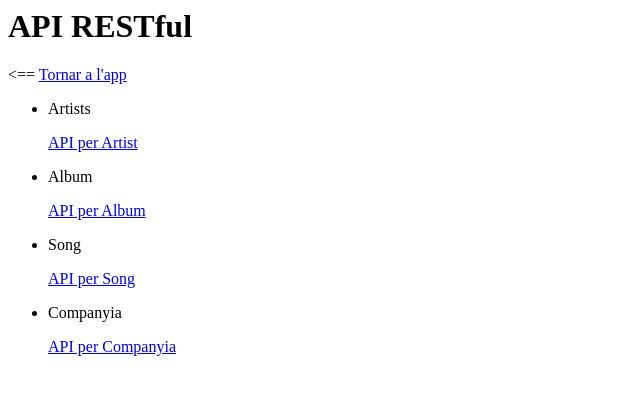
After one commit to xavimoya/musica, a Django app: template musica/imusica/templates/index2.html in a window 1280 px wide. The commit adds this page. Shown: the top 395 px of the page, without its empty margins (0-640 px from the left). Run offline with Django 3.2, Linux system fonts and the light colour scheme; the template is opened without the code that fills it, so the values that code supplies are empty; parts of the project's set-up code (start-up, migrations or seed data) failed here and were passed over.

Commit message:
Moviments endevant enrere per l'app/api

```diff
--- a/musica/imusica/templates/index.html
+++ b/musica/imusica/templates/index.html
@@ -1,7 +1,9 @@
 
 <h1> MAIN MUSIC </h1>
+<p> <== <a href= "/" > Tornar a la pagina principal</a></p>
+<p> ==> <a href= "/app/api" > Hanar a l'API</a></p>
 <ul>
-	<li><p>Artistes</p>
+	<li><p>Artists</p>
 		<a href= "Artist" > HTML</a> <br>
 		<a href="Artist.xml"> XML </a><br>
 		<a href="Artist.json"> JSON </a><br> </li>
--- /dev/null
+++ b/musica/imusica/templates/index2.html
@@ -0,0 +1,15 @@
+
+<h1> API RESTful </h1>
+<p> <== <a href= "/app" > Tornar a l'app</a></p>
+
+<ul>
+	<li><p>Artists</p>
+		<a href= "Artist" > API per Artist</a> </li>
+	<li><p>Album</p>
+		<a href= "Album" > API per Album</a></li>
+	<li><p>Song</p>
+		<a href= "Song" > API per Song</a></li>
+	<li><p>Companyia</p>
+		<a href= "Companyia" > API per Companyia</a></li>
+
+</ul>
--- a/musica/imusica/urls.py
+++ b/musica/imusica/urls.py
@@ -14,6 +14,7 @@ admin.autodiscover()
 urlpatterns = patterns('',
 
 url(r'^$',Inici.as_view(),),
+url(r'^api/$', IniciApiRest.as_view(),),
 
 
 url(r'^Artist.json/$',artistjson, name='artist_list'),
--- a/musica/imusica/views.py
+++ b/musica/imusica/views.py
@@ -74,6 +74,10 @@ class LoginRequiredCheckIsOwnerUpdateView(LoginRequiredMixin, CheckIsOwnerMixin,
 class Inici(ListView):
     model = Artist
     template_name = 'index.html'
+    queryset = Artist.objects.all()
+
+class IniciApiRest(ListView):
+    template_name = 'index2.html'
     queryset = Artist.objects.all()
 
 class Artists(ListView, ConnegResponseMixin):
```
Also changed, not shown: musica/db.sqlite3, 3 other files.
